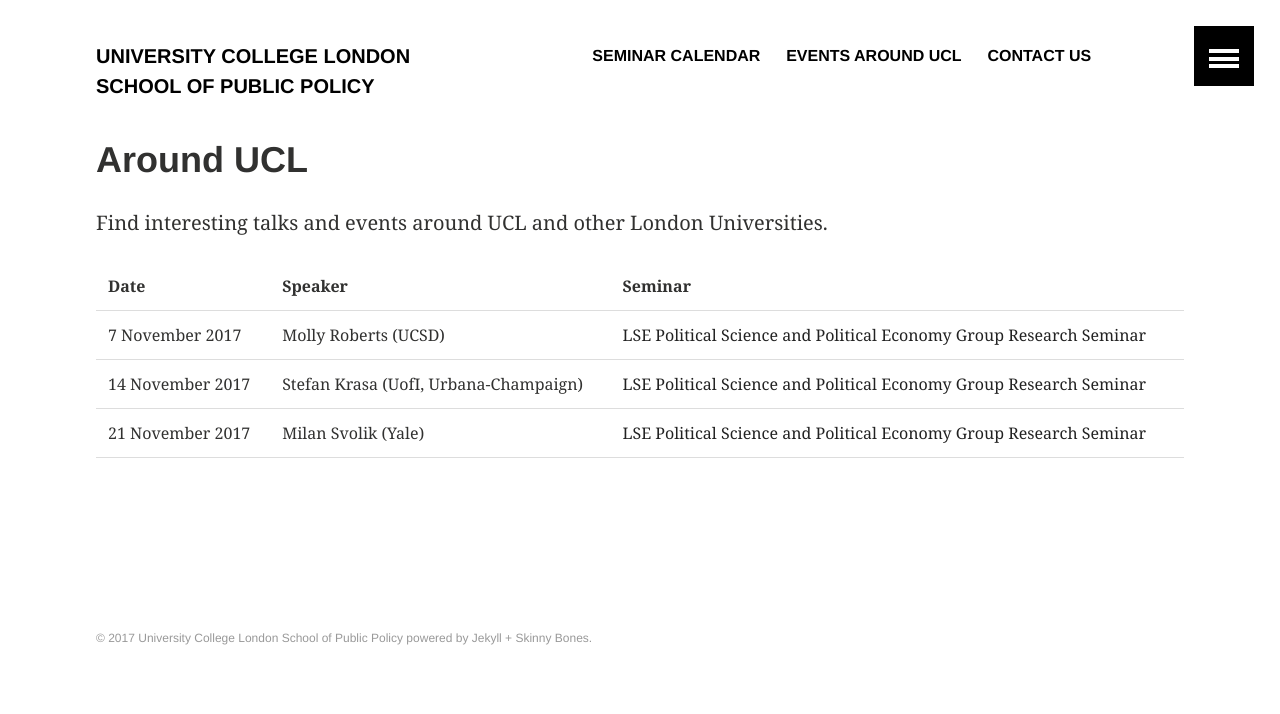
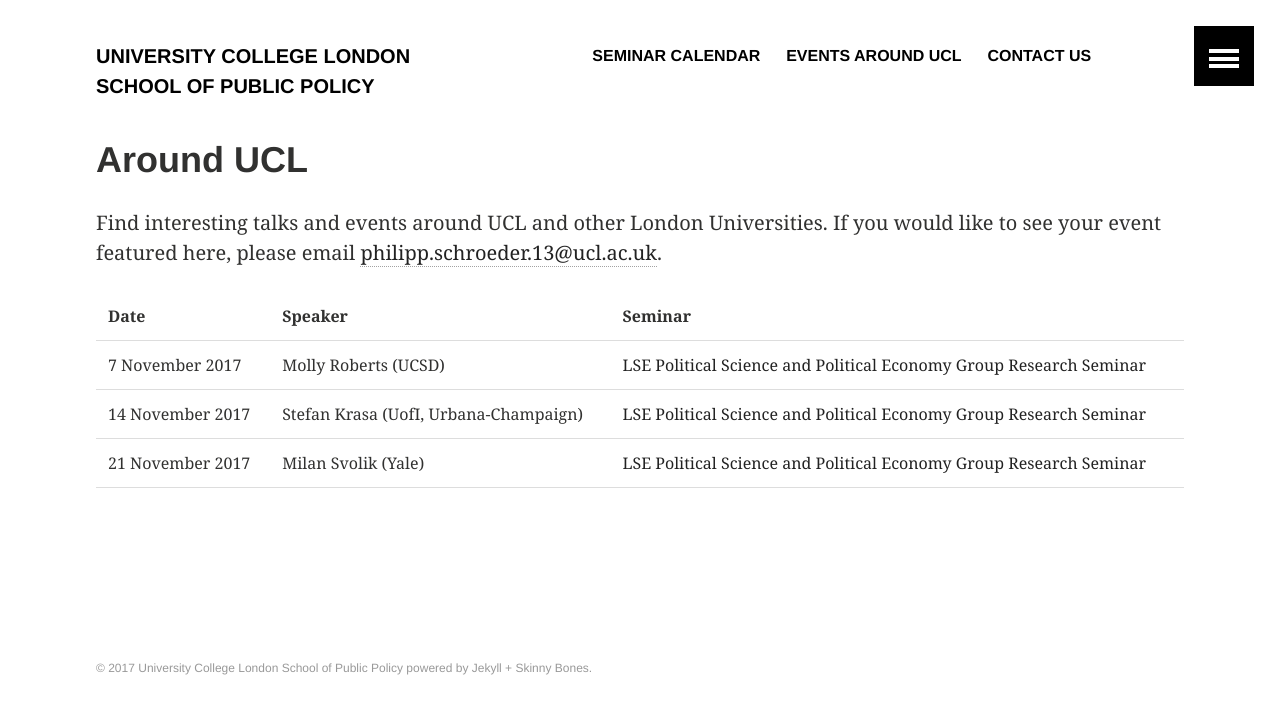
Before and after one commit to phischroeder/drs_page, a Jekyll site: the page built from other/index.html, in a window 1280 px wide. Shown: the top 714 px of the page. Built offline with Jekyll 4.4.1, drawn with Linux system fonts in a browser that asks for light colours; some of the changed lines change nothing that is shown.

Commit message:
Update index.html

```diff
--- a/other/index.html
+++ b/other/index.html
@@ -2,7 +2,7 @@
 layout: archive
 title: "Around UCL"
 ---
-<p>Find interesting talks and events around UCL and other London Universities.</p>
+<p>Find interesting talks and events around UCL and other London Universities. If you would like to see your event featured here, please email <a href = "mailto:philipp.schroeder.13@ucl.ac.uk">philipp.schroeder.13@ucl.ac.uk</a>.</p>
 
 <TABLE>
    <TR>
@@ -13,16 +13,16 @@
    <TR>
      <TD>7 November 2017</TD>
      <TD>Molly Roberts (UCSD)</TD>
-     <TD><a href = http://www.lse.ac.uk/government/research/resgroups/PSPE/ResearchSeminar.aspx" target="_blank">LSE Political Science and Political Economy Group Research Seminar</a></TD>
+     <TD><a href = "http://www.lse.ac.uk/government/research/resgroups/PSPE/ResearchSeminar.aspx" target="_blank">LSE Political Science and Political Economy Group Research Seminar</a></TD>
    </TR>
    <TR>
      <TD>14 November 2017</TD>
      <TD>Stefan Krasa (UofI, Urbana-Champaign)</TD>
-     <TD><a href = http://www.lse.ac.uk/government/research/resgroups/PSPE/ResearchSeminar.aspx" target="_blank">LSE Political Science and Political Economy Group Research Seminar</a></TD>
+     <TD><a href = "http://www.lse.ac.uk/government/research/resgroups/PSPE/ResearchSeminar.aspx" target="_blank">LSE Political Science and Political Economy Group Research Seminar</a></TD>
    </TR>
    <TR>
      <TD>21 November 2017</TD>
      <TD>Milan Svolik (Yale)</TD>
-     <TD><a href = http://www.lse.ac.uk/government/research/resgroups/PSPE/ResearchSeminar.aspx" target="_blank">LSE Political Science and Political Economy Group Research Seminar</a></TD>
+     <TD><a href = "http://www.lse.ac.uk/government/research/resgroups/PSPE/ResearchSeminar.aspx" target="_blank">LSE Political Science and Political Economy Group Research Seminar</a></TD>
    </TR>
 </TABLE>
```
